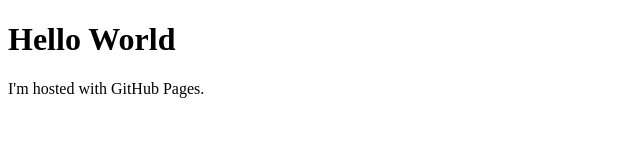
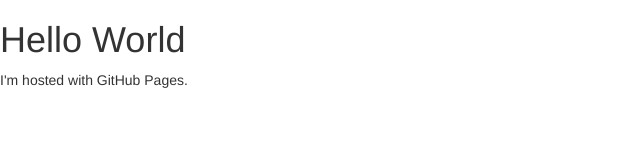
Before and after one commit to jalkobach/jalkobach.github.io, a plain HTML site: page index.html in a window 1280 px wide. Shown: the whole page, without its empty margins (0-640 px from the left). Drawn offline with nearby package versions, Linux system fonts and the light colour scheme.

Commit message:
Added Bootstrap

```diff
--- a/index.html
+++ b/index.html
@@ -2,6 +2,11 @@
 <html>
     <head>
         <title>jalkobach.github.io</title>
+
+        <!--Bootstrap imports-->
+        <link rel="stylesheet" href="https://maxcdn.bootstrapcdn.com/bootstrap/3.3.7/css/bootstrap.min.css" integrity="sha384-BVYiiSIFeK1dGmJRAkycuHAHRg32OmUcww7on3RYdg4Va+PmSTsz/K68vbdEjh4u" crossorigin="anonymous">
+        <link rel="stylesheet" href="https://maxcdn.bootstrapcdn.com/bootstrap/3.3.7/css/bootstrap-theme.min.css" integrity="sha384-rHyoN1iRsVXV4nD0JutlnGaslCJuC7uwjduW9SVrLvRYooPp2bWYgmgJQIXwl/Sp" crossorigin="anonymous">
+        <script src="https://maxcdn.bootstrapcdn.com/bootstrap/3.3.7/js/bootstrap.min.js" integrity="sha384-Tc5IQib027qvyjSMfHjOMaLkfuWVxZxUPnCJA7l2mCWNIpG9mGCD8wGNIcPD7Txa" crossorigin="anonymous"></script>
     </head>
 
     <body>
```
